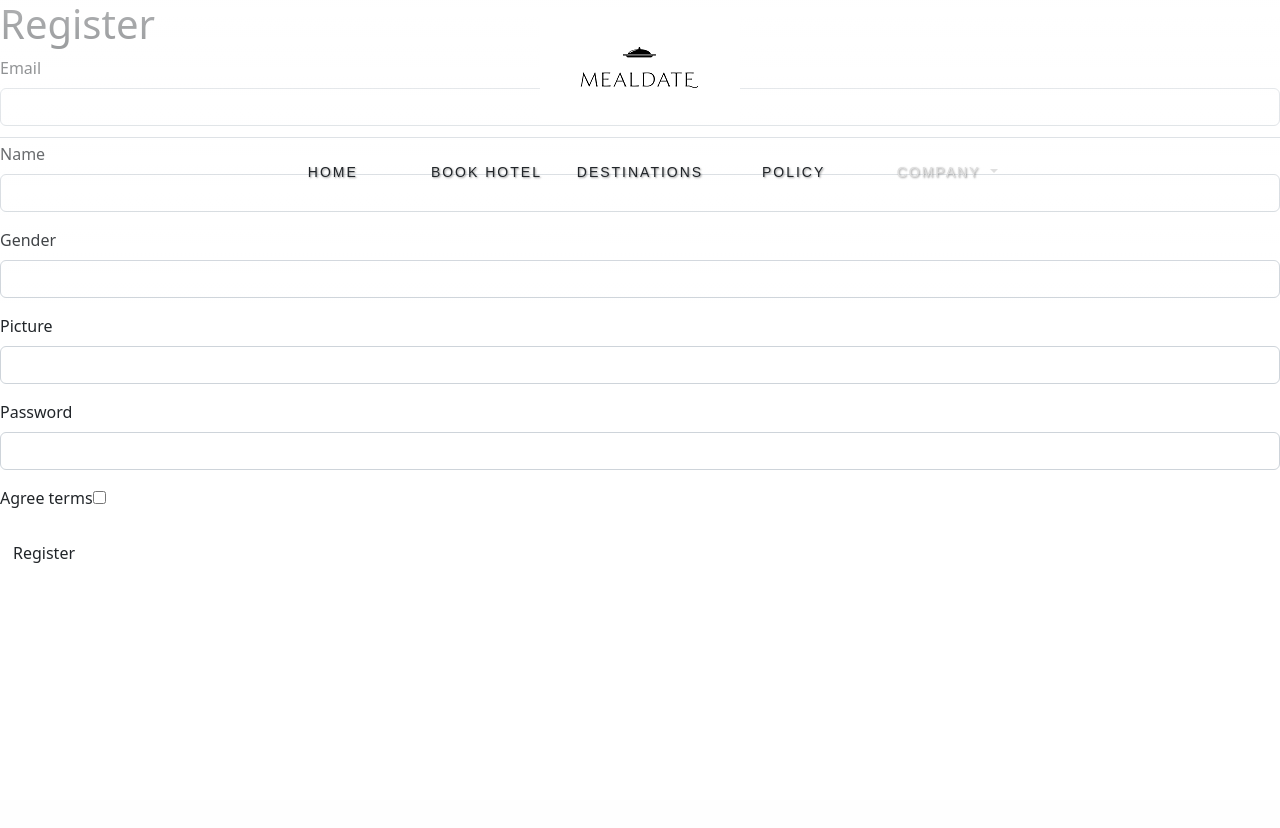
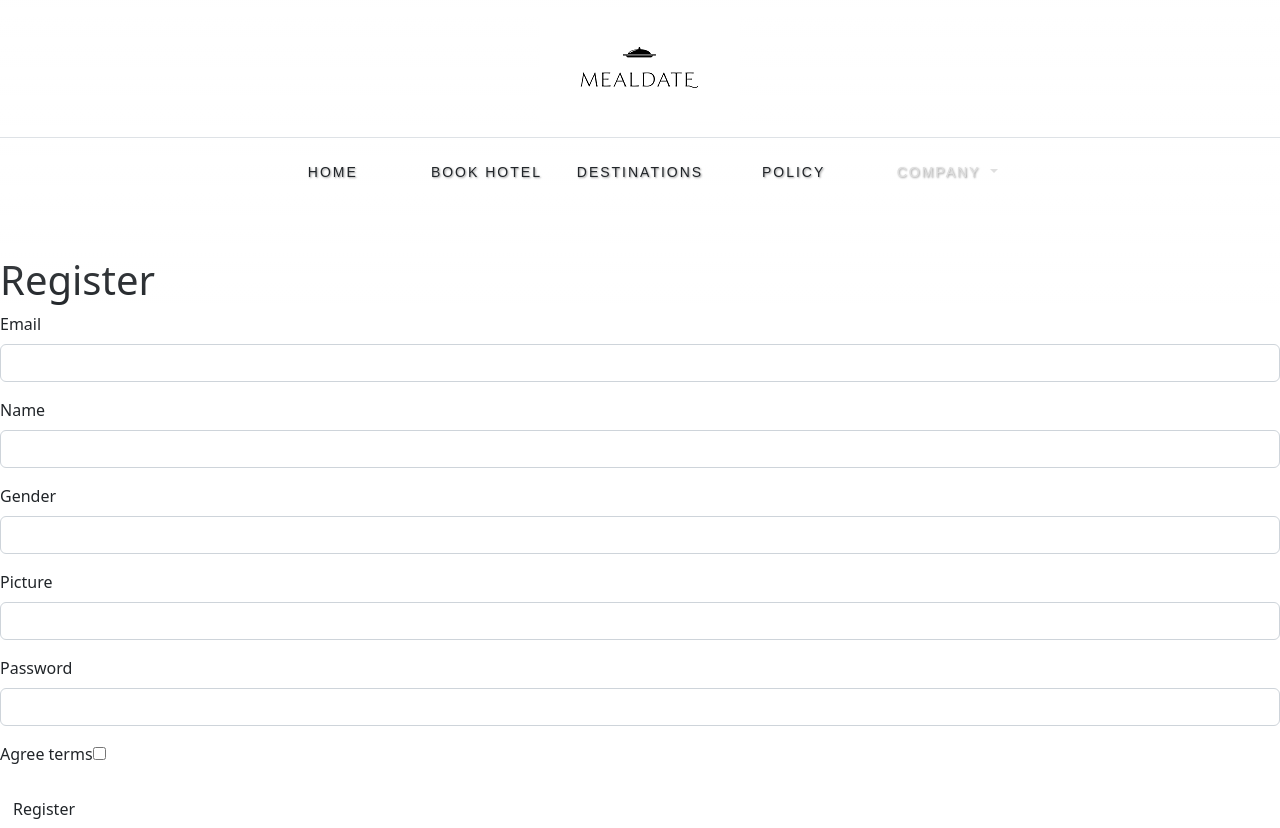
Before and after one commit to FelBud/MealPlanner, a Symfony app: template templates/registration/register.html.twig in a window 1280 px wide. Before the commit the page ends 563 px from the top, so only its background shows below. Run offline with Twig, Linux system fonts and the light colour scheme; the template is opened without the code that fills it, so the values that code supplies are empty; form fields are guessed from the names that the template uses; some libraries are stand-ins or nearby versions.

Commit message:
added margin to register form

```diff
--- a/public/Css/style.css
+++ b/public/Css/style.css
@@ -80,6 +80,7 @@ a.dropdown-item:hover {
 
 /* login */
 
-.login-form {
+.login-form,
+.register-form {
     margin-top: 20%;
 }
--- a/templates/registration/register.html.twig
+++ b/templates/registration/register.html.twig
@@ -1,20 +1,10 @@
-{% extends 'base.html.twig' %}
-
-{% block title %}Register{% endblock %}
-
-{% block body %}
+{% extends 'base.html.twig' %} {% block title %}Register{% endblock %} {% block body %}
+<div class="register-form">
     <h1>Register</h1>
 
-    {{ form_start(registrationForm) }}
-        {{ form_row(registrationForm.email) }}
-        {{ form_row(registrationForm.name) }}
-        {{ form_row(registrationForm.gender) }}
-        {{ form_row(registrationForm.picture) }}
-        {{ form_row(registrationForm.plainPassword, {
-            label: 'Password'
-        }) }}
-        {{ form_row(registrationForm.agreeTerms) }}
+    {{ form_start(registrationForm) }} {{ form_row(registrationForm.email) }} {{ form_row(registrationForm.name) }} {{ form_row(registrationForm.gender) }} {{ form_row(registrationForm.picture) }} {{ form_row(registrationForm.plainPassword, { label: 'Password'
+    }) }} {{ form_row(registrationForm.agreeTerms) }}
 
-        <button type="submit" class="btn">Register</button>
-    {{ form_end(registrationForm) }}
+    <button type="submit" class="btn">Register</button> {{ form_end(registrationForm) }}
+</div>
 {% endblock %}
```
